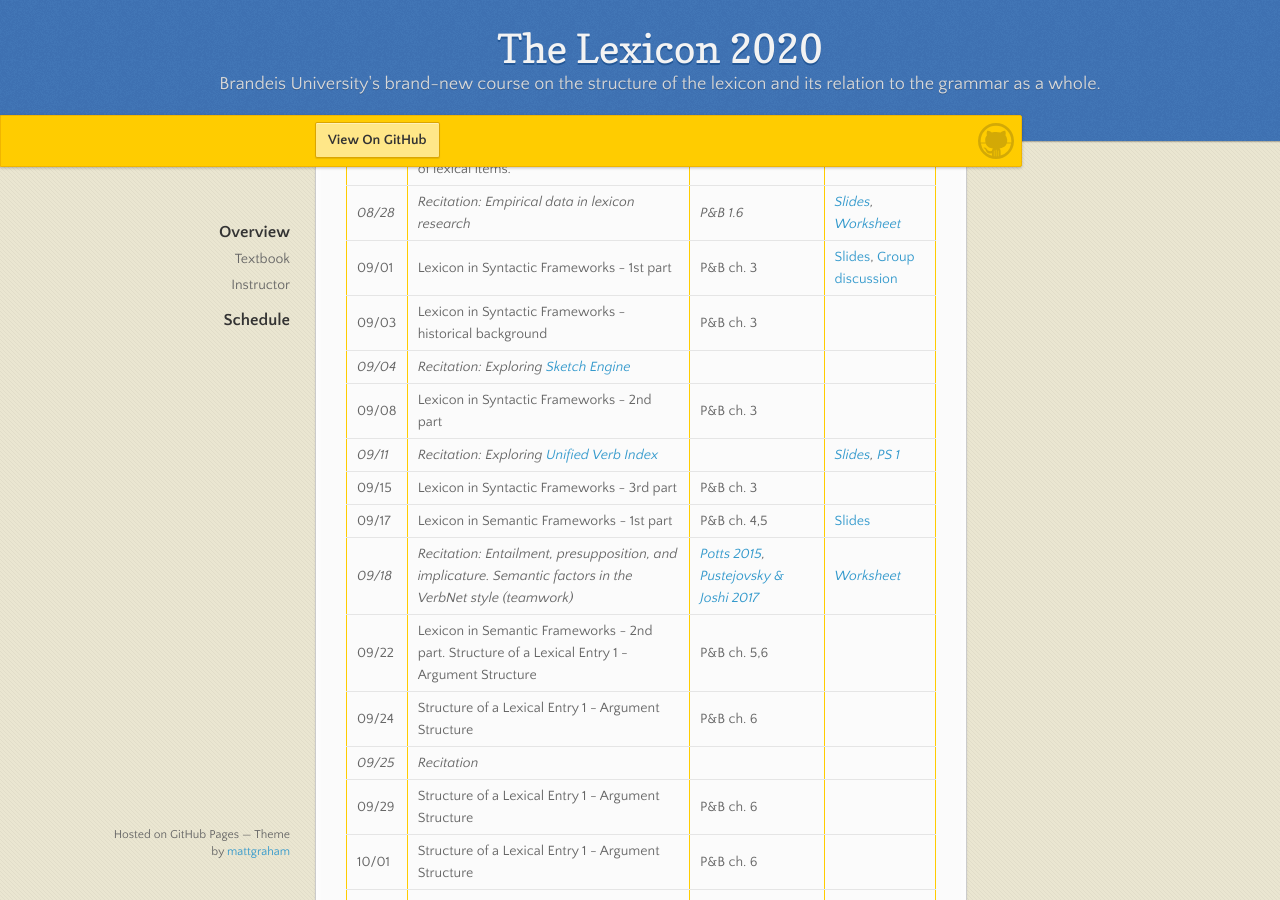
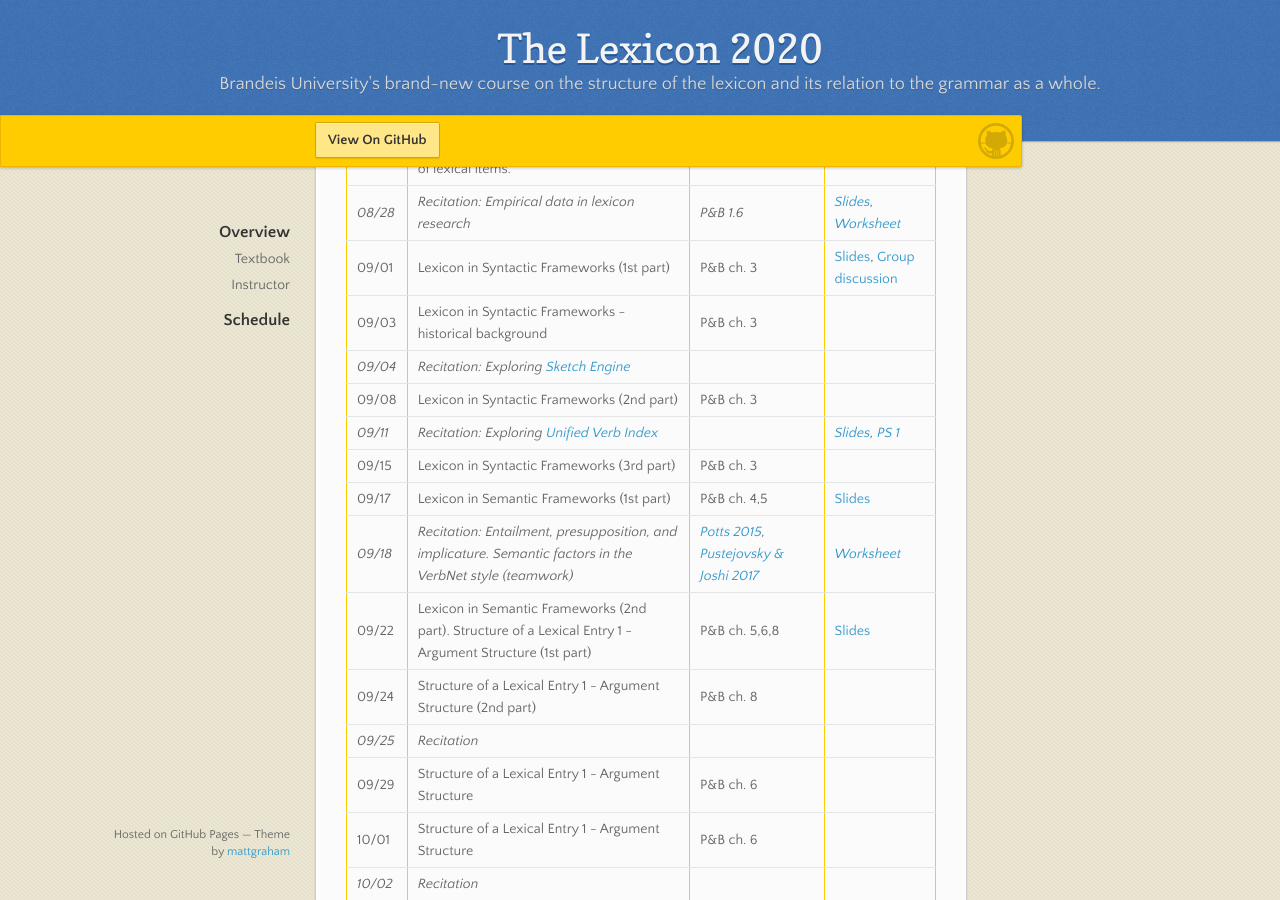
Before and after one commit to the-lexicon-2020/the-lexicon-2020.github.io, a Jekyll site: the page built from _pages/index.markdown, in a window 1280 px wide and 900 px high, scrolled down 791 px. Built offline with Jekyll 4.4.1, drawn with Linux system fonts in a browser that asks for light colours; our own code applies the rules of GitHub Pages for plain Markdown files.

Commit message:
update schedule 09/24

```diff
--- a/_pages/index.markdown
+++ b/_pages/index.markdown
@@ -30,16 +30,16 @@ Professor [James Pustejovsky](mailto:jamesp@brandeis.edu)
 -------- | --------- | ------------ | -------------------
 08/27 | The mental lexicon. Lexical entries in dictionaries. Syntactically relevant features of lexical items. | P&B ch. 1,2 | [Slides](https://brandeis.box.com/s/6mnhejmgal0u3kygtaoxanapbioszcde)
 *08/28* | *Recitation: Empirical data in lexicon research* | *P&B 1.6* | *[Slides](https://brandeis.box.com/s/syhu9c3z7vxkb0n5gzi66425td9s1xsh), [Worksheet](https://docs.google.com/document/d/1vFbrCCpRZ4KV9iBO0GW2L9hJhyBtkunEA9vu0lqEMt4/edit#)*
-09/01 | Lexicon in Syntactic Frameworks - 1st part | P&B ch. 3 | [Slides](https://brandeis.box.com/s/0vch4buo5p7yzweji2afc26763tqkjl8), [Group discussion](https://docs.google.com/document/d/1Ot3dWajlfH9-2-xfWBbwf5Bnwn5tlNcU6VLC9aIDKBs/edit)
+09/01 | Lexicon in Syntactic Frameworks (1st part) | P&B ch. 3 | [Slides](https://brandeis.box.com/s/0vch4buo5p7yzweji2afc26763tqkjl8), [Group discussion](https://docs.google.com/document/d/1Ot3dWajlfH9-2-xfWBbwf5Bnwn5tlNcU6VLC9aIDKBs/edit)
 09/03 | Lexicon in Syntactic Frameworks - historical background | P&B ch. 3 |
 *09/04* | *Recitation: Exploring [Sketch Engine](https://www.sketchengine.eu/)* | |
-09/08 | Lexicon in Syntactic Frameworks - 2nd part | P&B ch. 3 |
+09/08 | Lexicon in Syntactic Frameworks (2nd part) | P&B ch. 3 |
 *09/11* | *Recitation: Exploring [Unified Verb Index](https://uvi.colorado.edu/uvi_search)* | | *[Slides](https://brandeis.box.com/s/0t165visgr9axypuebb3vhtyrfdhp7ad), [PS 1](https://docs.google.com/document/d/18MGhXRHWBgnZTJQtbnAYr7poOAGJQ45VxAfoOBwPgo8/edit)*
-09/15 | Lexicon in Syntactic Frameworks - 3rd part | P&B ch. 3 |
-09/17 | Lexicon in Semantic Frameworks - 1st part | P&B ch. 4,5 | [Slides](https://brandeis.box.com/s/xyzyl67uvba0cu3kug9exdp3kr6eidex)
+09/15 | Lexicon in Syntactic Frameworks (3rd part) | P&B ch. 3 |
+09/17 | Lexicon in Semantic Frameworks (1st part) | P&B ch. 4,5 | [Slides](https://brandeis.box.com/s/xyzyl67uvba0cu3kug9exdp3kr6eidex)
 *09/18* | *Recitation: Entailment, presupposition, and implicature. Semantic factors in the VerbNet style (teamwork)* | *[Potts 2015](https://brandeis.box.com/s/n6vpo4vhi1goc5ic9atnqwhia5vmu3fz), [Pustejovsky & Joshi 2017](https://brandeis.box.com/s/lnmeu9f0e644sbxd01jvdomoibk89r4e)* | *[Worksheet](https://docs.google.com/document/d/17SEvv4aESdcGQcsxrU-_tDXDFUViBxksM5RPjjMEcs4/edit?usp=sharing)*
-09/22 | Lexicon in Semantic Frameworks - 2nd part. Structure of a Lexical Entry 1 - Argument Structure | P&B ch. 5,6 |
-09/24 | Structure of a Lexical Entry 1 - Argument Structure | P&B ch. 6 |
+09/22 | Lexicon in Semantic Frameworks (2nd part). Structure of a Lexical Entry 1 - Argument Structure (1st part) | P&B ch. 5,6,8 | [Slides](https://brandeis.box.com/s/4c036kjff65j5rfk7cb27bqylxftsaus)
+09/24 | Structure of a Lexical Entry 1 - Argument Structure (2nd part) | P&B ch. 8 |
 *09/25* | *Recitation* | |
 09/29 | Structure of a Lexical Entry 1 - Argument Structure | P&B ch. 6 |
 10/01 | Structure of a Lexical Entry 1 - Argument Structure | P&B ch. 6 |
```
